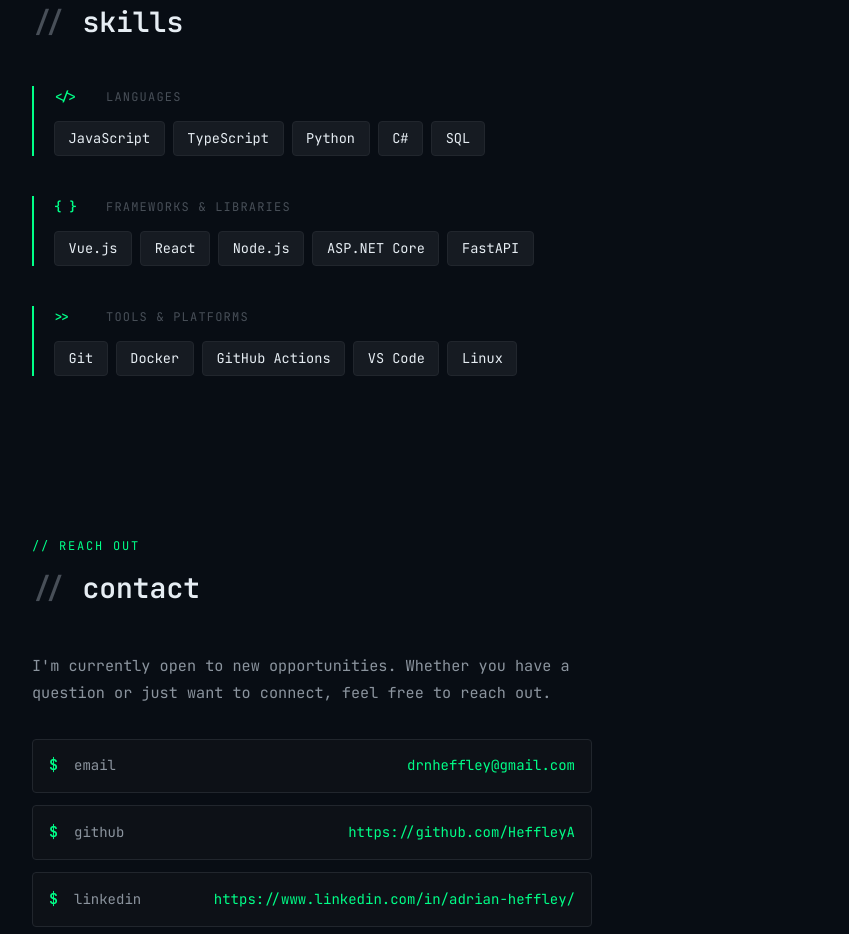
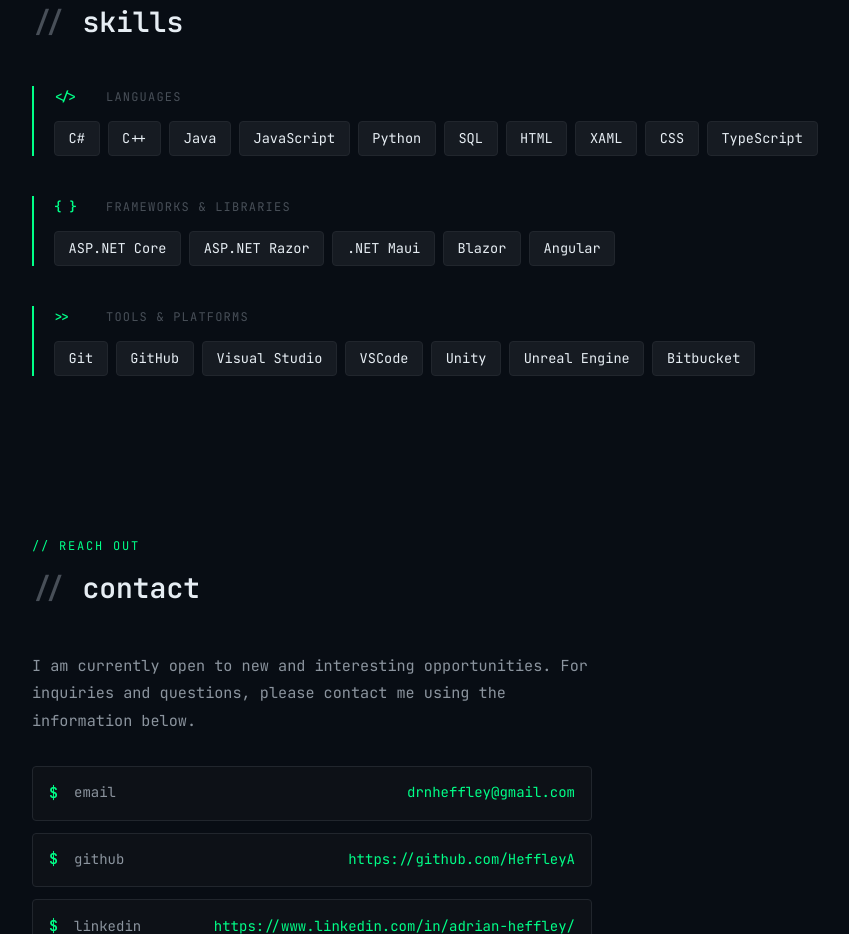
Before and after one commit to HeffleyA/heffleya.github.io, a Vue app: page / in a window 1280 px wide. Shown: the part 1820-2754 px from the top of the page, without its empty margins (158-1007 px from the left). Built offline with nearby package versions, Linux system fonts and the light colour scheme.

Commit message:
Added Skills and Updated Contact Intro

```diff
--- a/src/components/ContactSection.vue
+++ b/src/components/ContactSection.vue
@@ -5,8 +5,8 @@
       <h2 class="section-title">contact</h2>
       <div class="contact-block">
         <p class="intro">
-          I'm currently open to new opportunities. Whether you have a question
-          or just want to connect, feel free to reach out.
+          I am currently open to new and interesting opportunities. For inquiries and questions,
+          please contact me using the information below.
         </p>
         <div class="contact-links">
           <a href="mailto:you@email.com" class="contact-item">
--- a/src/components/SkillsSection.vue
+++ b/src/components/SkillsSection.vue
@@ -3,17 +3,17 @@ const skills = [
   {
     category: 'Languages',
     icon: '</>',
-    items: ['JavaScript', 'TypeScript', 'Python', 'C#', 'SQL'],
+    items: ['C#', 'C++', 'Java', 'JavaScript', 'Python', 'SQL', 'HTML', 'XAML', 'CSS', 'TypeScript'],
   },
   {
     category: 'Frameworks & Libraries',
     icon: '{ }',
-    items: ['Vue.js', 'React', 'Node.js', 'ASP.NET Core', 'FastAPI'],
+    items: ['ASP.NET Core', 'ASP.NET Razor', '.NET Maui', 'Blazor', 'Angular'],
   },
   {
     category: 'Tools & Platforms',
     icon: '>>',
-    items: ['Git', 'Docker', 'GitHub Actions', 'VS Code', 'Linux'],
+    items: ['Git', 'GitHub', 'Visual Studio', 'VSCode', 'Unity', 'Unreal Engine', 'Bitbucket'],
   },
 ]
 </script>
```
